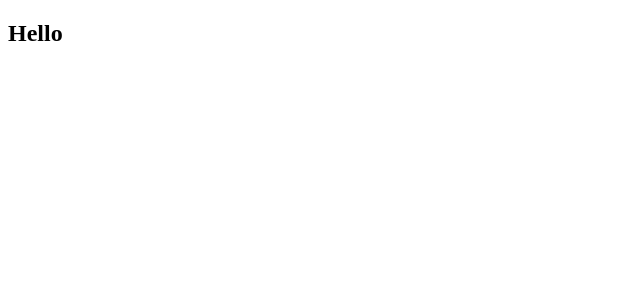
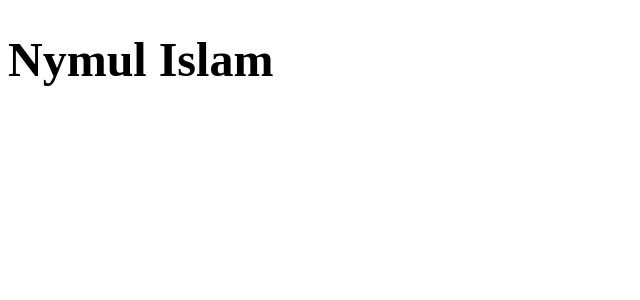
Before and after one commit to nymul-islam-moon/react-anisul-islam, a React (Create React App) app: page / in a window 1280 px wide. Shown: the top 300 px of the page, without its empty margins (0-640 px from the left). Built offline with nearby package versions, Linux system fonts and the light colour scheme.

Commit message:
Class 49
Users and User content shown from App

```diff
--- a/src/App.js
+++ b/src/App.js
@@ -1,9 +1,16 @@
+/**
+ * Import Third Party
+ */
 import React from 'react';
+/**
+ * Import Custom
+ */
+import Users from "./Components/PropTypes/Users";
 
 const App = () => {
     return (
         <div>
-            <h2>Hello</h2>
+            <h2><Users /></h2>
         </div>
     );
 };
--- a/src/Components/PropTypes/User.js
+++ b/src/Components/PropTypes/User.js
@@ -1,7 +1,11 @@
 import React from "react";
 
-const User = () => {
-    return <div>User</div>;
+const User = ( props ) => {
+    return (
+        <div>
+            <h1>{props.userName}</h1>
+        </div>
+    );
 };
 
 export default User;
--- a/src/Components/PropTypes/Users.js
+++ b/src/Components/PropTypes/Users.js
@@ -1,7 +1,21 @@
-import React from "react";
+/**
+ * Import Third Party
+ */
+import React, {useState} from "react";
+/**
+ * Import Custom
+ */
+import User from "./User";
 
 const Users = () => {
-    return <div></div>;
+
+    const [userName, setUserName] = useState('Nymul Islam');
+
+    return (
+        <>
+            <User userName={userName}/>
+        </>
+    );
 };
 
 export default Users;
```
